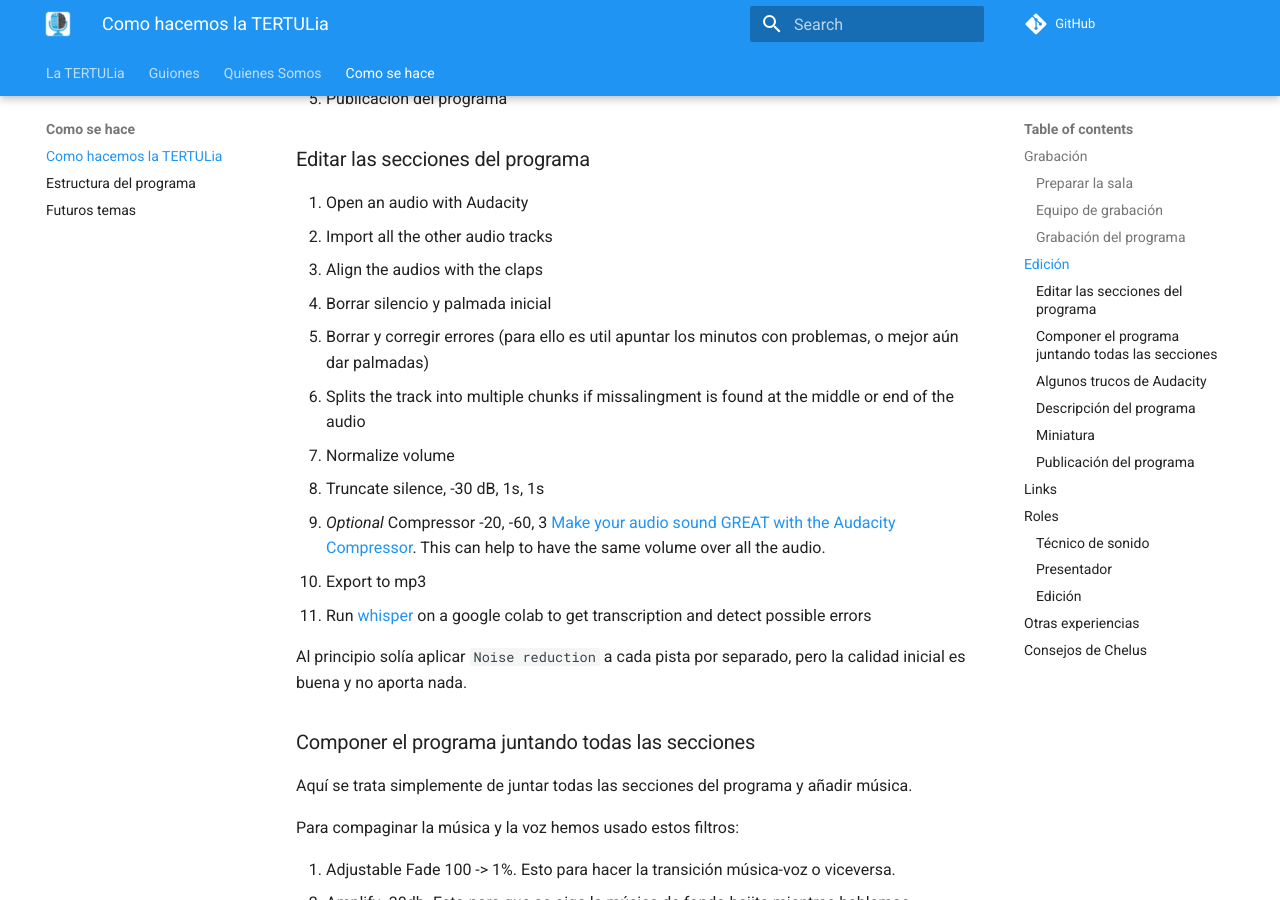
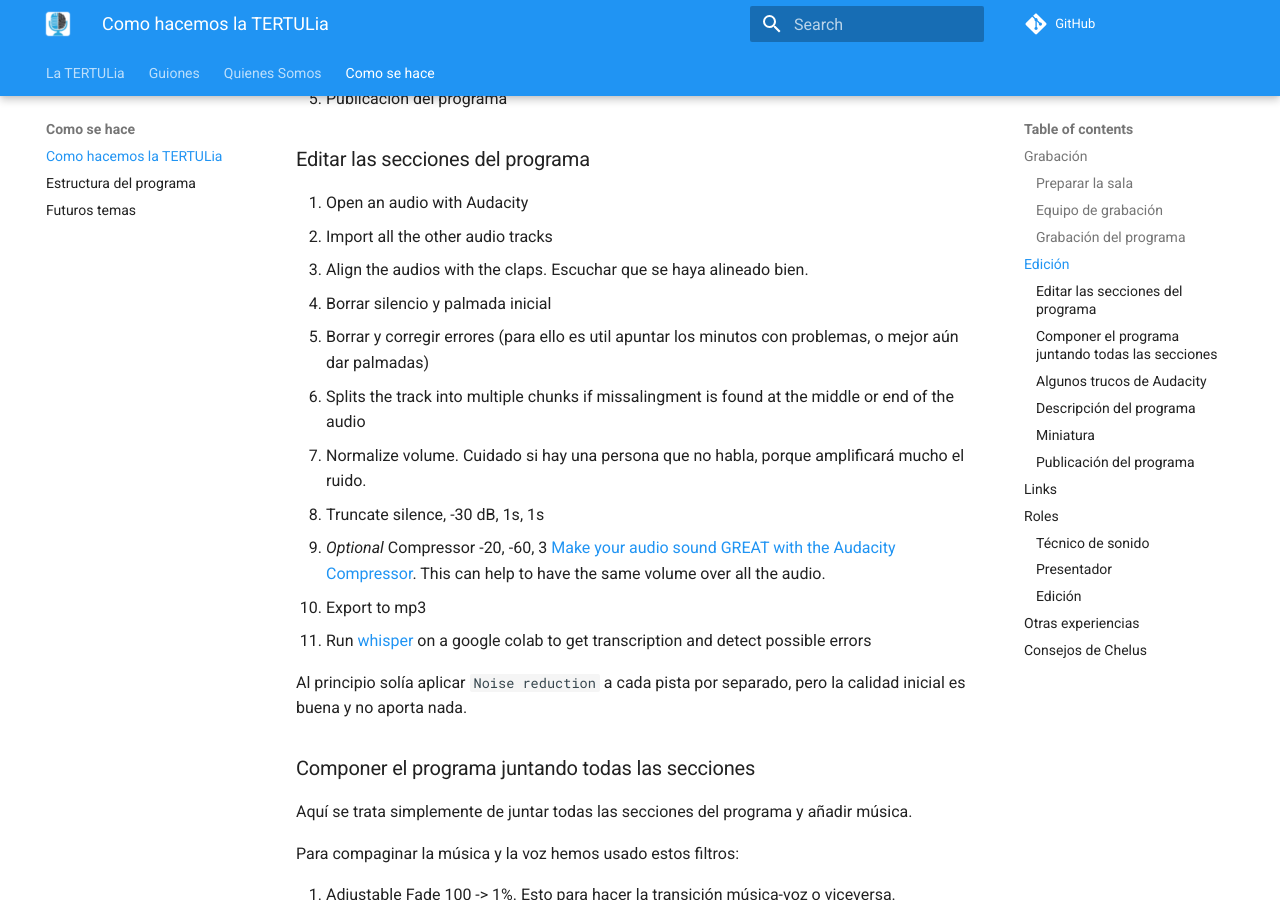
Before and after one commit to ironbar/tertulia_inteligencia_artificial, an MkDocs documentation site: the page built from docs/como-se-hace/como-hacemos-la-tertulia.md, in a window 1280 px wide and 900 px high, scrolled down 1709 px. Built offline with MkDocs 1.6.1 and Material for MkDocs 9.7.7, drawn with Linux system fonts in a browser that asks for light colours; comment, search, counter and statistics services are not loaded.

Commit message:
Update como-hacemos-la-tertulia.md

```diff
--- a/docs/como-se-hace/como-hacemos-la-tertulia.md
+++ b/docs/como-se-hace/como-hacemos-la-tertulia.md
@@ -52,11 +52,11 @@ La edición puede dividirse en los siguientes pasos:
 
 1. Open an audio with Audacity
 1. Import all the other audio tracks
-1. Align the audios with the claps
+1. Align the audios with the claps. Escuchar que se haya alineado bien.
 1. Borrar silencio y palmada inicial
 1. Borrar y corregir errores (para ello es util apuntar los minutos con problemas, o mejor aún dar palmadas)
 1. Splits the track into multiple chunks if missalingment is found at the middle or end of the audio
-1. Normalize volume
+1. Normalize volume. Cuidado si hay una persona que no habla, porque amplificará mucho el ruido.
 1. Truncate silence, -30 dB, 1s, 1s
 1. _Optional_ Compressor -20, -60, 3 [Make your audio sound GREAT with the Audacity Compressor](https://www.youtube.com/watch?v=eRunJa8fHvs). This can help to have the same volume over all the audio.
 1. Export to mp3
```
